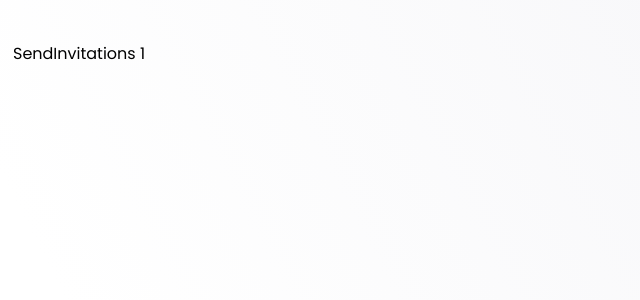
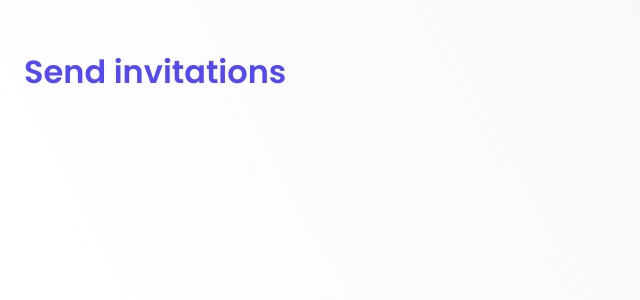
Before and after one commit to Ghianda22/memory, a React (Create React App) app in the folder frontend/: page /sendinvitations/1 in a window 1280 px wide. Shown: the top 300 px of the page, without its empty margins (0-640 px from the left). Built offline with nearby package versions, Linux system fonts and the light colour scheme.

Commit message:
Started to develop the page
- Prepared data for the page
- Completed SentInvitation component
- Started to populate SendInvitationsTemplate

```diff
--- /dev/null
+++ b/frontend/src/components/templates/SendInvitationsTemplate.tsx
@@ -0,0 +1,21 @@
+import React, { useContext } from 'react'
+import { useNavigate } from "react-router-dom";
+import styled from 'styled-components';
+import { SendInvitationsContext } from '../../pages/SendInvitations';
+import Title from '../generics/Title';
+
+const FullPage = styled.div`
+	display: flex;
+	height: 100%;
+	flex-direction: column;
+`;
+
+export default function SendInvitationsTemplate() {
+    const context = useContext(SendInvitationsContext);
+	const navigate = useNavigate();
+  return (
+      <FullPage>
+          <Title>{context.title}</Title>
+    </FullPage>
+  )
+}
--- /dev/null
+++ b/frontend/src/data/sendInvitationsData.ts
@@ -0,0 +1,22 @@
+export const data = {
+    title: "Send invitations",
+    label: "Participant",
+    placeholder: "email or phone number",
+	button: "Send invitations"
+};
+// export const data = {
+// 	image: {
+// 		src: "images/icons/dolphin-icon.png",
+// 		alt: "app-icon",
+// 	},
+// 	title: "Dolphin M3M0 game",
+// 	presentationText: {
+// 		paragraph1:
+// 			"Challenge your friends and random gamers in this card memory game!",
+// 		paragraph2: "Please mind that this game can cause addiction.",
+// 	},
+// 	buttons: {
+// 		button1: "Start a game",
+// 		button2: "Join a game",
+// 	},
+// };
--- a/frontend/src/pages/SendInvitations.tsx
+++ b/frontend/src/pages/SendInvitations.tsx
@@ -1,10 +1,16 @@
 import React from 'react'
 import { useParams } from 'react-router-dom'
+import SendInvitationsTemplate from "../components/templates/SendInvitationsTemplate";
+import { data } from "../data/sendInvitationsData";
+
+export const SendInvitationsContext = React.createContext(data);
 
 export default function SendInvitations() {
   const params = useParams();
   console.log(params);
-  return (
-    <div>SendInvitations    { params.numberOfPlayers}</div>
-  )
+	return (
+		<SendInvitationsContext.Provider value={data}>
+			<SendInvitationsTemplate />
+		</SendInvitationsContext.Provider>
+	);
 }
```
